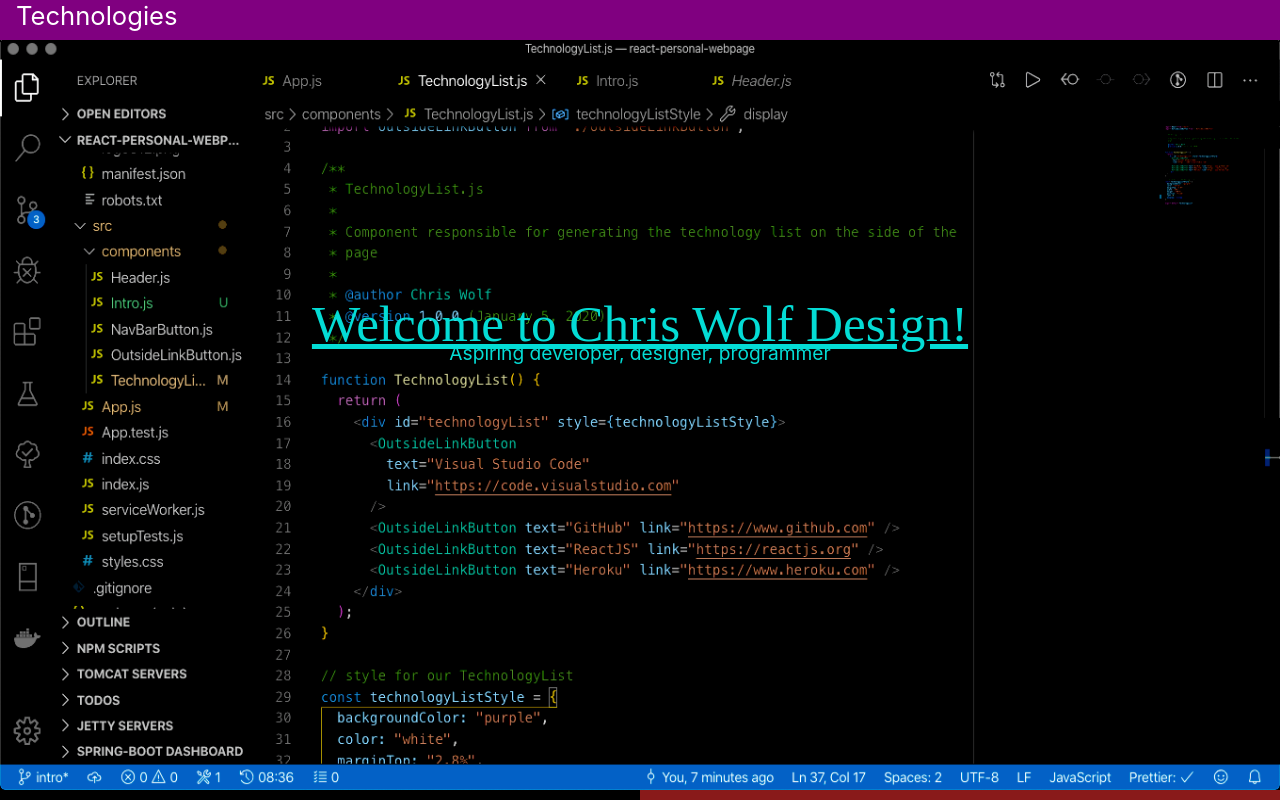
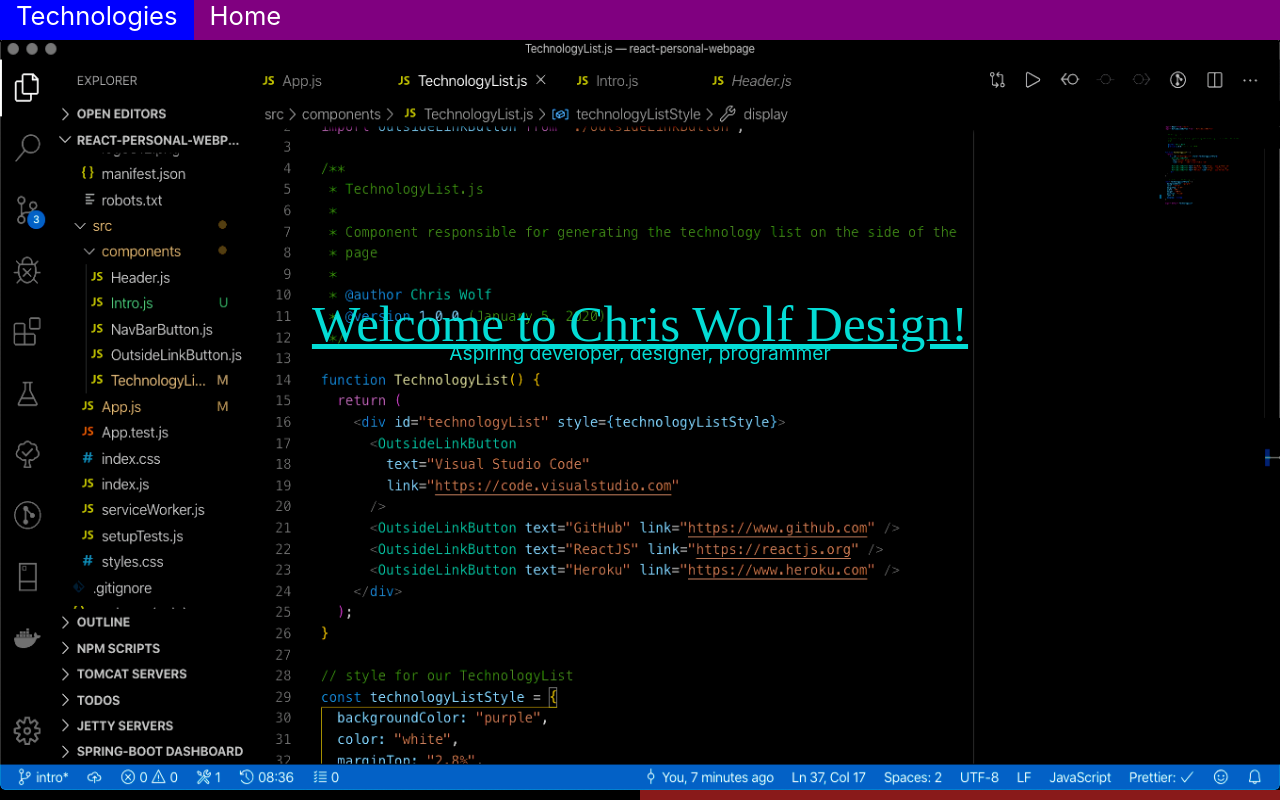
Before and after one commit to chriswolfdesign/chriswolfdesign, a React (Create React App) app: page / in a window 1280 px wide. Shown: the top 800 px of the page. Built offline with nearby package versions, Linux system fonts and the light colour scheme.

Commit message:
Created home button

```diff
--- a/src/App.js
+++ b/src/App.js
@@ -28,6 +28,12 @@
             <About />
           </React.Fragment>
         )} />
+        <Route path="/home" render={props => (
+          <React.Fragment>
+            <Intro />
+            <About />
+          </React.Fragment>
+        )} />
         <Footer />
       </Router>
     </div>
--- a/src/components/Header.js
+++ b/src/components/Header.js
@@ -1,5 +1,6 @@
 import React, { Component } from "react";
 import NavBarButton from "./NavBarButton";
+import NavBarLinkButton from './NavBarLinkButton';
 
 /**
  * Header.js
@@ -28,6 +29,7 @@
       <div style={headerStyle}>
         <NavBarButton text={"Technologies"}
         function={this.toggleTechnologyVisibility}/>
+        <NavBarLinkButton text="Home" link="/home" />
       </div>
     );
   }
@@ -41,7 +43,7 @@
   top: 0,
   width: "100%",
   height: "5%",
-  paddingLeft: '2vh'
+  display: 'flex'
 };
 
 export default Header;
--- a/src/components/NavBarButton.js
+++ b/src/components/NavBarButton.js
@@ -24,6 +24,8 @@
       backgroundColor: this.state.hovered ? "blue" : "purple",
       display: "inline-block",
       paddingBottom: '0',
+      paddingLeft: '2vh',
+      paddingRight: '2vh',
       margin: "0px",
       height: '100%'
     };
--- /dev/null
+++ b/src/components/NavBarLinkButton.js
@@ -0,0 +1,50 @@
+import React, { Component } from "react";
+import {BrowserRouter as Router, Link} from 'react-router-dom';
+
+export class NavBarLinkButton extends Component {
+
+  state = {
+    hovered: false
+  }
+
+  getStyle = () => {
+    return {
+      cursor: "pointer",
+      fontSize: "2vw",
+      backgroundColor: this.state.hovered ? "blue" : "purple",
+      display: "inline-block",
+      paddingBottom: '0',
+      paddingLeft: '2vh',
+      paddingRight: '2vh',
+      margin: "0px",
+      height: '100%',
+      paddingTop: '-1vh'
+    }
+  }
+
+  toggleHover = () => {
+    this.setState({
+      hovered: !this.state.hovered
+    });
+  }
+
+  render() {
+    return (
+      <div
+      style={this.getStyle()}
+      onMouseEnter={this.toggleHover}
+      onMouseLeave={this.toggleHover}>
+        <Router>
+          <Link style={linkStyle} to={this.props.link}> {this.props.text}</Link>
+        </Router>
+      </div>
+    )
+  }
+}
+
+const linkStyle = {
+  color: 'white',
+  textDecoration: 'none'
+}
+
+export default NavBarLinkButton
```
